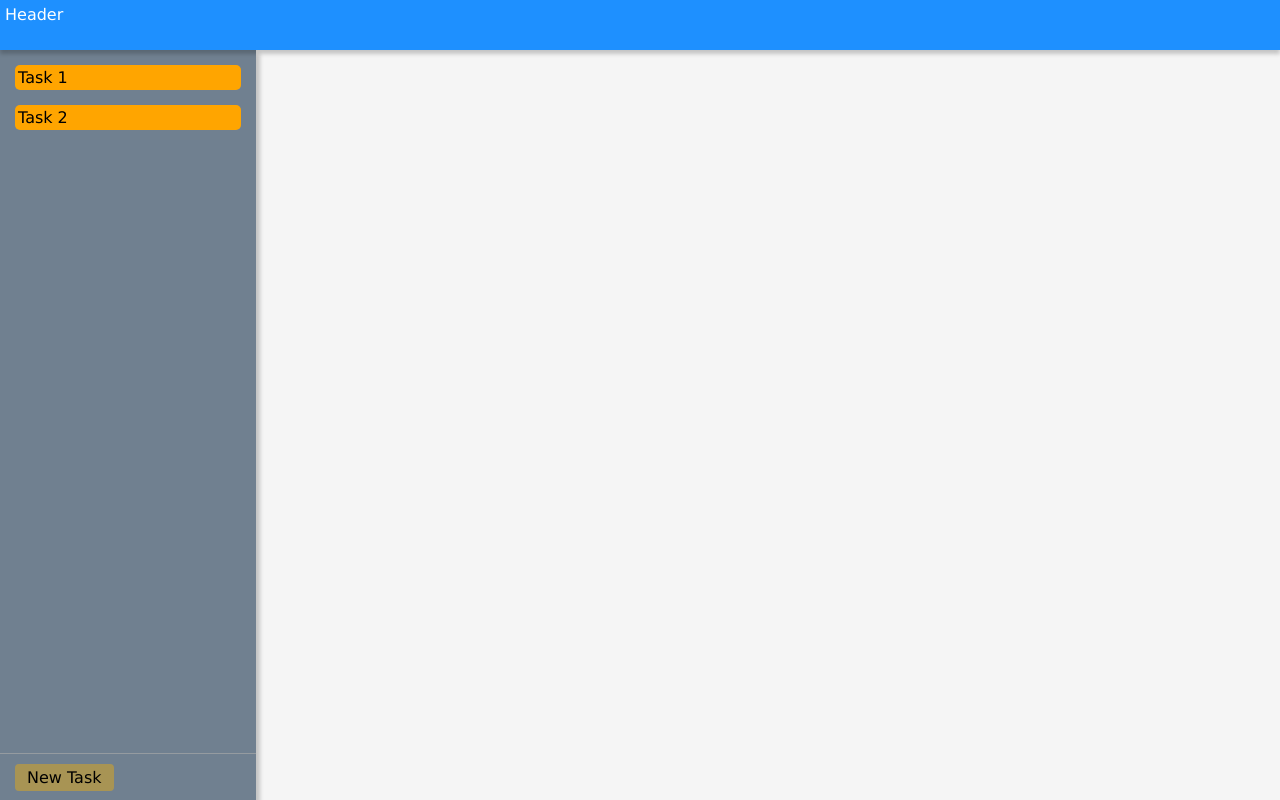
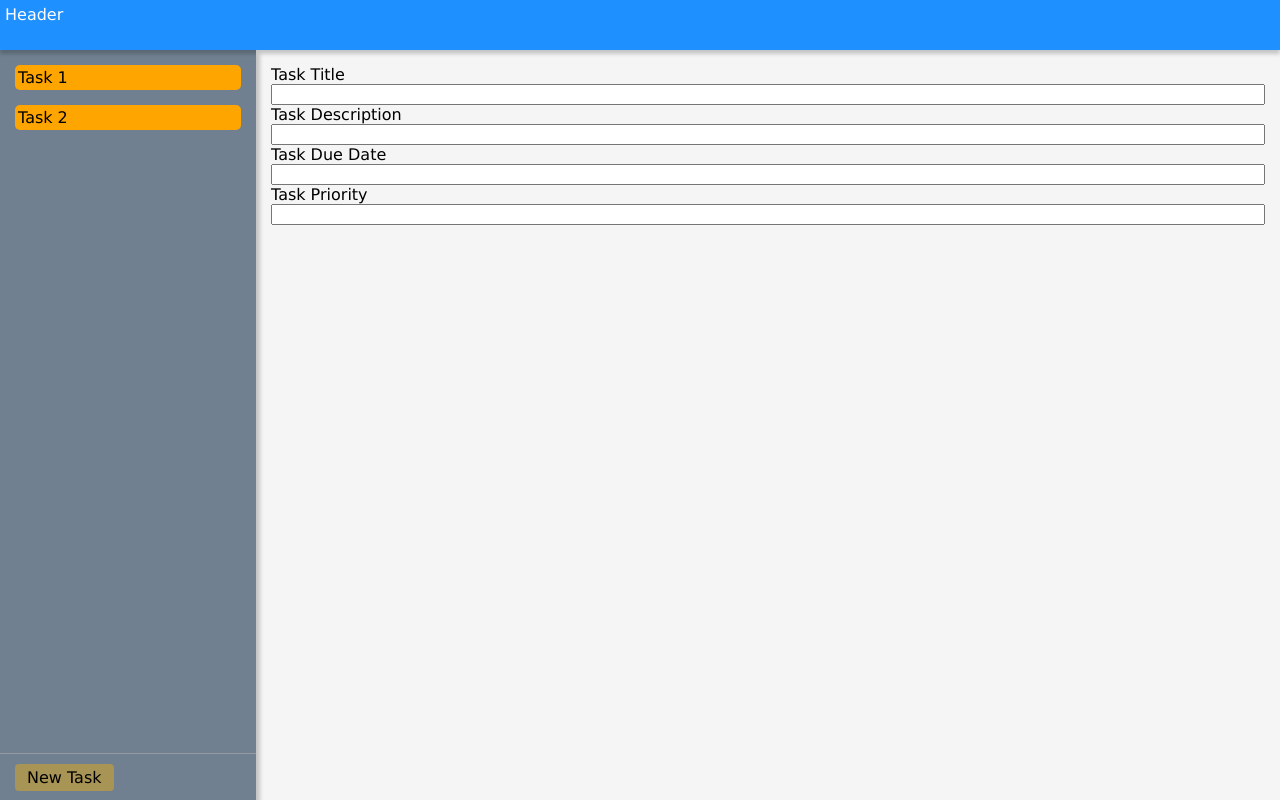
Before and after one commit to Raikho/todo-list, a website built with webpack: page src/template.html in a window 1280 px wide. Built offline with nearby package versions, Linux system fonts and the light colour scheme.

Commit message:
recreate new task input form dynamically

```diff
--- a/src/content.js
+++ b/src/content.js
@@ -23,6 +23,26 @@ Content.update = function() {
 
 Content.createNewTaskForm = function() {
     console.log('creating new task form...');
+
+    let node = Dom.createLabel('Task Title', 'task-title');
+    this.node.appendChild(node);
+    node = Dom.createInput('text', 'task-title');
+    this.node.appendChild(node);
+
+    node = Dom.createLabel('Task Description', 'task-desc');
+    this.node.appendChild(node);
+    node = Dom.createInput('text', 'task-desc');
+    this.node.appendChild(node);
+
+    node = Dom.createLabel('Task Due Date', 'task-due-date');
+    this.node.appendChild(node);
+    node = Dom.createInput('text', 'task-due-date');
+    this.node.appendChild(node);
+
+    node = Dom.createLabel('Task Priority', 'task-prio');
+    this.node.appendChild(node);
+    node = Dom.createInput('text', 'task-prio');
+    this.node.appendChild(node);
 }
 
 export default Content;
--- a/src/dom.js
+++ b/src/dom.js
@@ -1,27 +1,42 @@
 // const taskList =  document.querySelector('.list');
 
-const createDiv = function(classList, textContent) {
-    let node = document.createElement('div');
-    for (let c of classList)
-        node.classList.add(c);
+const createNode = function(type, classList, textContent) {
+    let node = document.createElement(type);
+    if (classList)
+        for (let cls of classList)
+            node.classList.add(cls);
     node.textContent = textContent;
     return node;
 }
 
-// const clearNode = function(node) {
-//     while(node.hasChildNodes()) {
-//         node.removeChild(node.firstChild);
-//     }
-// }
+const createDiv = function(classList, textContent) {
+    let node = createNode('div', classList, textContent);
+    return node;
+}
 
-const Dom = {}
-
-Dom.clearNode = function(node) {
+const createLabel = function(textContent, forId) {
+    let node = createNode('label', null, textContent);
+    node.setAttribute('for', forId);
+    return node;
+}
+const createInput = function(type, id) {
+    let node = createNode('input');
+    node.type = type;
+    node.id = id;
+    return node;
+}
+const clearNode = function(node) {
     while(node.hasChildNodes()) {
         node.removeChild(node.firstChild);
     }
 }
 
+const Dom = {}
+Dom.clearNode = clearNode;
+Dom.createNode = createNode;
+Dom.createDiv = createDiv;
+Dom.createLabel = createLabel;
+Dom.createInput = createInput;
 Dom.newTask = {
     getTitle() {return document.getElementById('task-title').value || 'Empty Title'},
     getDesc() {return document.getElementById('task-desc').value || 'Empty Description'},
@@ -37,7 +52,7 @@ Dom.tasks = {
         }
     },
     update(taskArray) {
-        this.clearNode(this.taskList);
+        clearNode(this.taskList);
         this.create(taskArray);
     }
 };
--- a/src/index.js
+++ b/src/index.js
@@ -8,14 +8,13 @@ const taskArray = [];
 Content.changeState('newTask');
 
 document.getElementById('new-task').addEventListener('click', () => {
-    // newTask.state =
-    // let title = Dom.newTask.getTitle();
-    // taskArray.push(CreateTask('num',
-    //                           Dom.newTask.getTitle(),
-    //                           Dom.newTask.getDesc(),
-    //                           Dom.newTask.getDueDate(),
-    //                           Dom.newTask.getPrio(),
-    //                           ));
+    let title = Dom.newTask.getTitle();
+    taskArray.push(CreateTask('num',
+                              Dom.newTask.getTitle(),
+                              Dom.newTask.getDesc(),
+                              Dom.newTask.getDueDate(),
+                              Dom.newTask.getPrio(),
+                              ));
     // TODO: reset input
-    // Dom.tasks.update(taskArray);
+    Dom.tasks.update(taskArray);
 });
--- a/src/template.html
+++ b/src/template.html
@@ -18,9 +18,9 @@
         </div>
     </div>
     <div id="content">
-        <label for="task-text">Task Title</label>
+        <label for="task-title">Task Title</label>
         <input type="text" id="task-title">
-        <label for="task-text">Task Description</label>
+        <label for="task-desc">Task Description</label>
         <input type="text" id="task-desc">
         <label for="task-due-date">Task Due Date</label>
         <input type="text" id="task-due-date">
```
Also changed, not shown: dist/bundle.js, dist/index.html.
